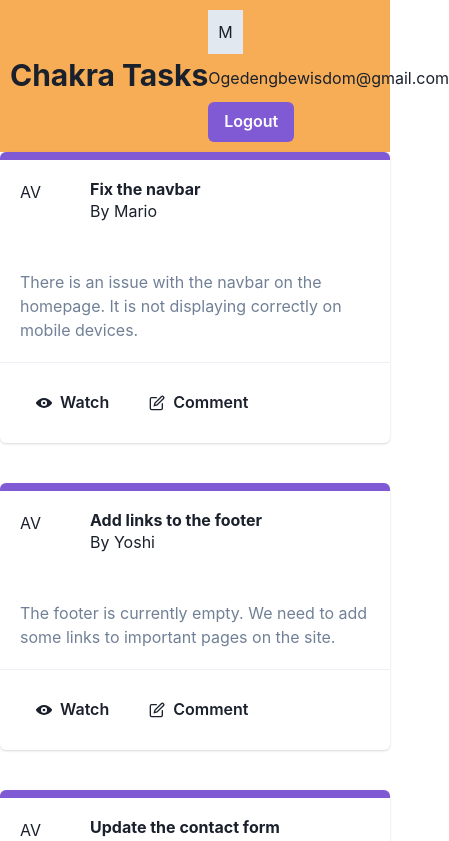
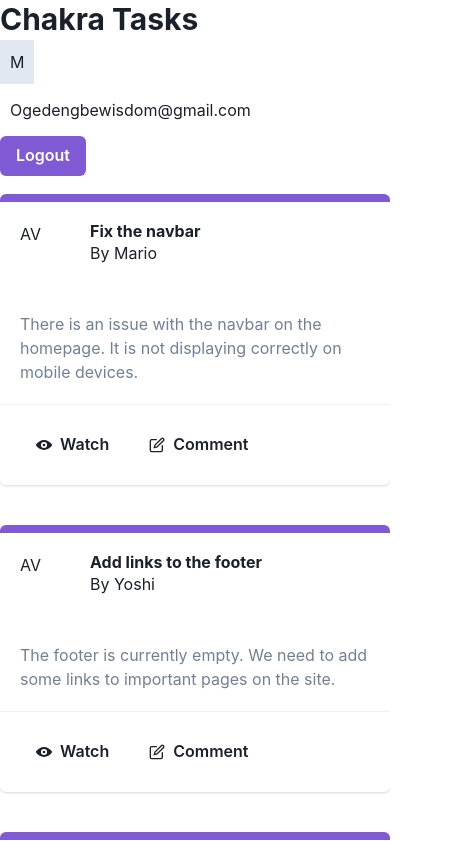
Before and after one commit to ogedengbewisdom/chakra_UI, a React (Vite) app: page / in a window 390 px wide. Shown: the top 841 px of the page, 449 px wide, since content can reach past the window. Built offline with nearby package versions, Linux system fonts and the light colour scheme; data requests are answered from the project's data file.

Commit message:
responsiveness

```diff
--- a/src/components/NavBar.jsx
+++ b/src/components/NavBar.jsx
@@ -4,12 +4,12 @@ import React from 'react'
 export default function NavBar() {
   return (
 
-    <Flex p={"10px"} as={"nav"} bg={"orange.300"} alignItems={"center"}>
+    <Flex as={"nav"} alignItems={{base: "flex-start", md: "center"}} flexDirection={{base: "column", md: "row"}} mb={"18px"} >
       <Heading as={"h1"} gap={"10px"} whiteSpace={"nowrap"}>Chakra Tasks</Heading>
       <Spacer />
-      <HStack spacing={"3"} wrap={"wrap"}>
+      <HStack spacing={"1"} flexDirection={{base: "column", md: "row"}} alignItems={{base: "flex-start", md: "center"}}>
       <Box bg={"gray.200"} p={"10px"}>M</Box>
-      <Text>Ogedengbewisdom@gmail.com</Text>
+      <Box p={"10px"}>Ogedengbewisdom@gmail.com</Box>
       <Button colorScheme='purple'>Logout</Button>
       </HStack>
     </Flex>
```
